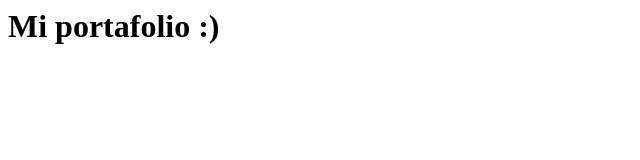
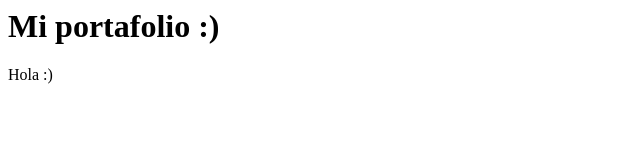
Before and after one commit to Mold3/PortfolioFrontEnd, a plain HTML site: page index.html in a window 1280 px wide. Shown: the full height of the page, 0-640 px from the left. Drawn offline with Linux system fonts and the light colour scheme.

Commit message:
Update index.html

```diff
--- a/index.html
+++ b/index.html
@@ -1 +1,2 @@
 <h1>Mi portafolio :)</h1>
+<p>Hola :)</p>
```
